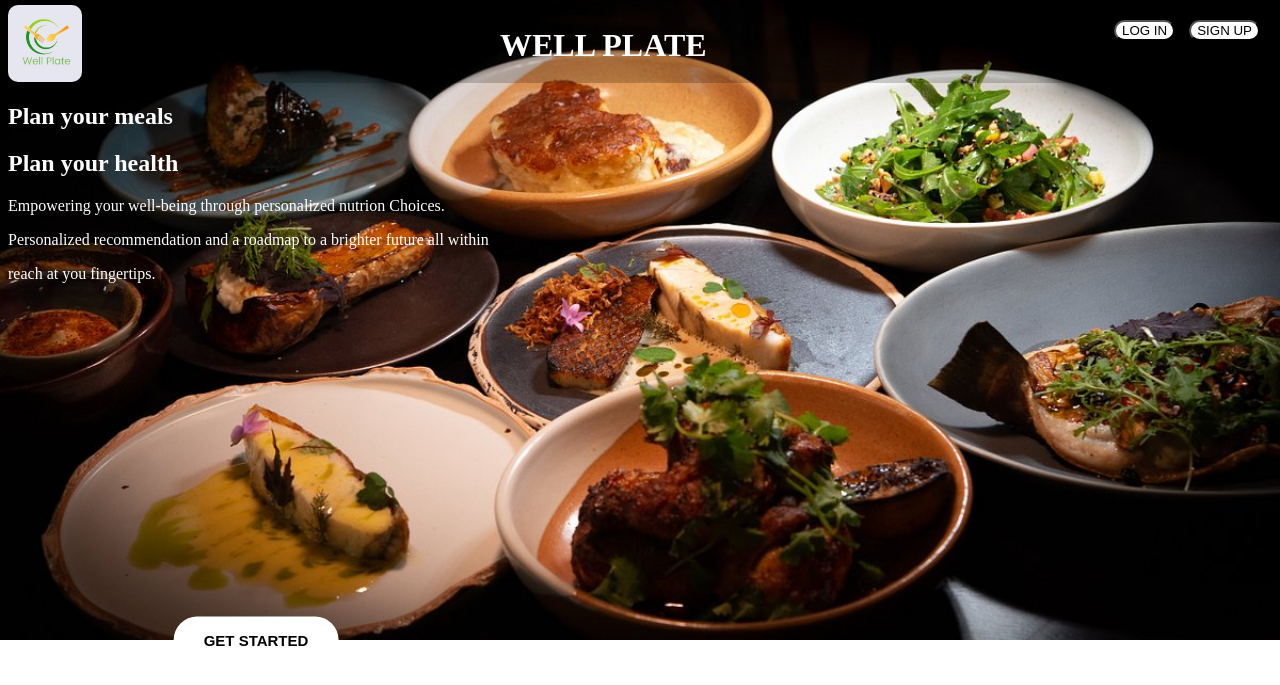
After one commit to inodbandara-official/wellplate, a PHP site: page /Home/home.html in a window 1280 px wide. The commit adds this page. Shown: the top 685 px of the page. Run offline with PHP 8.4, Linux system fonts and the light colour scheme.

Commit message:
Home page and Dashboard
Created basic home page and added css. IT need more work done. The sidebar is almost done.

```diff
--- a/Frontend/Dashboard/Dashboard.html
+++ b/Frontend/Dashboard/Dashboard.html
@@ -6,6 +6,7 @@
     <link rel="stylesheet" href="Dashboard.css">
     <link rel="stylesheet" href="https://cdnjs.cloudflare.com/ajax/libs/font-awesome/6.5.0/css/all.min.css">
     <link href="https://fonts.googleapis.com/css2?family=Inter:wght@300;400;500;600&display=swap" rel="stylesheet">
+    <link href='https://unpkg.com/boxicons@2.1.4/css/boxicons.min.css' rel='stylesheet'>
     <title>Dashboard</title>
 </head>
 
@@ -13,7 +14,9 @@
 
     <div class="sidebar">
 
+
         <header>
+            <i class="bx bx-menu" id="btn"></i>
             <img src="../Pic/testlogo.jpg" alt="">
             <h1 class="wellplate">WELL PLATE</h1>
         </header>
--- /dev/null
+++ b/Frontend/Home/home.css
@@ -0,0 +1,57 @@
+body {
+    background-repeat: no-repeat;
+    background-size: cover;
+}
+
+header {
+    width: 100%;
+    height: 75px;
+    display: flex;
+    align-items: center;
+    background: rgba(0, 0, 0, 0.2);
+}
+
+img {
+    width: 15%;
+    height: 15%;
+    border-radius: 10px;
+}
+
+h1,
+.info {
+    color: #ffffff;
+}
+
+.Access {
+    position: absolute;
+    top: 20px; /* Adjust the top position as needed */
+    right: 20px; /* Adjust the right position as needed */
+}
+
+.Access-btn1,
+.Access-btn2 {
+    background: #ffffff;
+    border-radius: 50px;
+    margin-left: 10px;
+    text-decoration: none;
+    color: inherit;
+}
+
+.Access-btn1 a,
+.Access-btn2 a {
+    text-decoration: none;
+    color: inherit; /* Add this line to inherit the color from the parent */
+}
+
+.start {
+    background-color: #ffffff;
+    border: none;
+    position: absolute;
+    transform: translate(-50%, -50%);
+    top: 80%;
+    left: 20%;
+    padding: 15px 30px;
+    font-size: 15px;
+    font-weight: bold;
+    border-radius: 50px;
+}
--- /dev/null
+++ b/Frontend/Home/home.html
@@ -0,0 +1,34 @@
+<!DOCTYPE html>
+<html lang="en">
+<head>
+    <meta charset="UTF-8">
+    <meta name="viewport" content="width=device-width, initial-scale=1.0">
+    <link rel="stylesheet" href="home.css">
+    <title>Well Plate</title>
+</head>
+<body background="back.jpg">
+
+    <header>
+        <div class="logo">
+            <img src="../Pic/testlogo.jpg">
+        </div>
+        <h1>WELL PLATE</h1>
+        <div class="Access">
+            <button class="Access-btn1"><a href="#">LOG IN</a></button>
+            <button class="Access-btn2"><a href="#">SIGN UP</a></button>
+        </div>
+    </header>
+
+    <div class="info">
+        <h2>Plan your meals</h2>
+        <h2>Plan your health</h2>
+        <p>Empowering your well-being through personalized nutrion Choices.</p>
+        <p>Personalized recommendation and a roadmap to a brighter future all within</p>
+        <p>reach at you fingertips.</p>
+    </div>
+
+<!-- Get started button -->
+<button class="start" type="button" onclick="location.href='https://www.youtube.com/'">GET STARTED</button>
+
+</body>
+</html>
```
Also changed, not shown: Frontend/Dashboard/Dashboard.css (+10 -0 lines), Frontend/Home/back.jpg (added).
